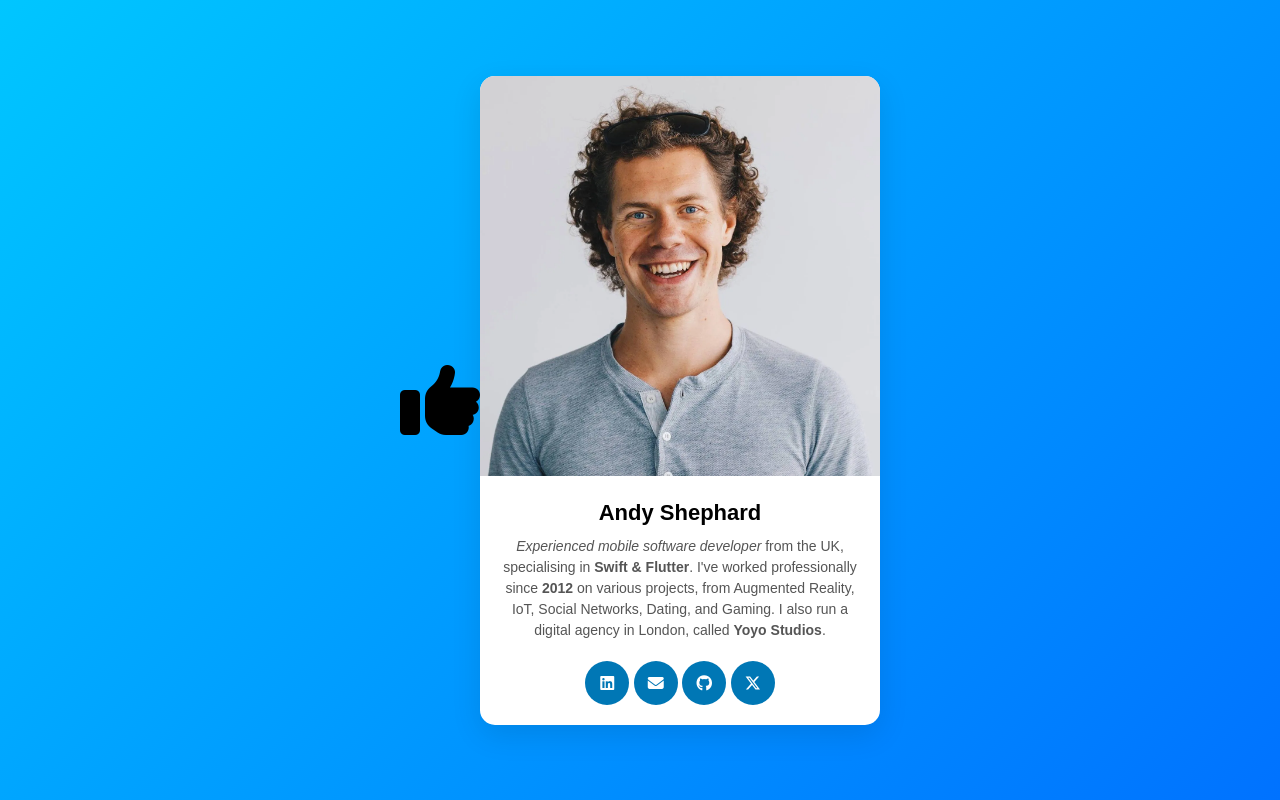
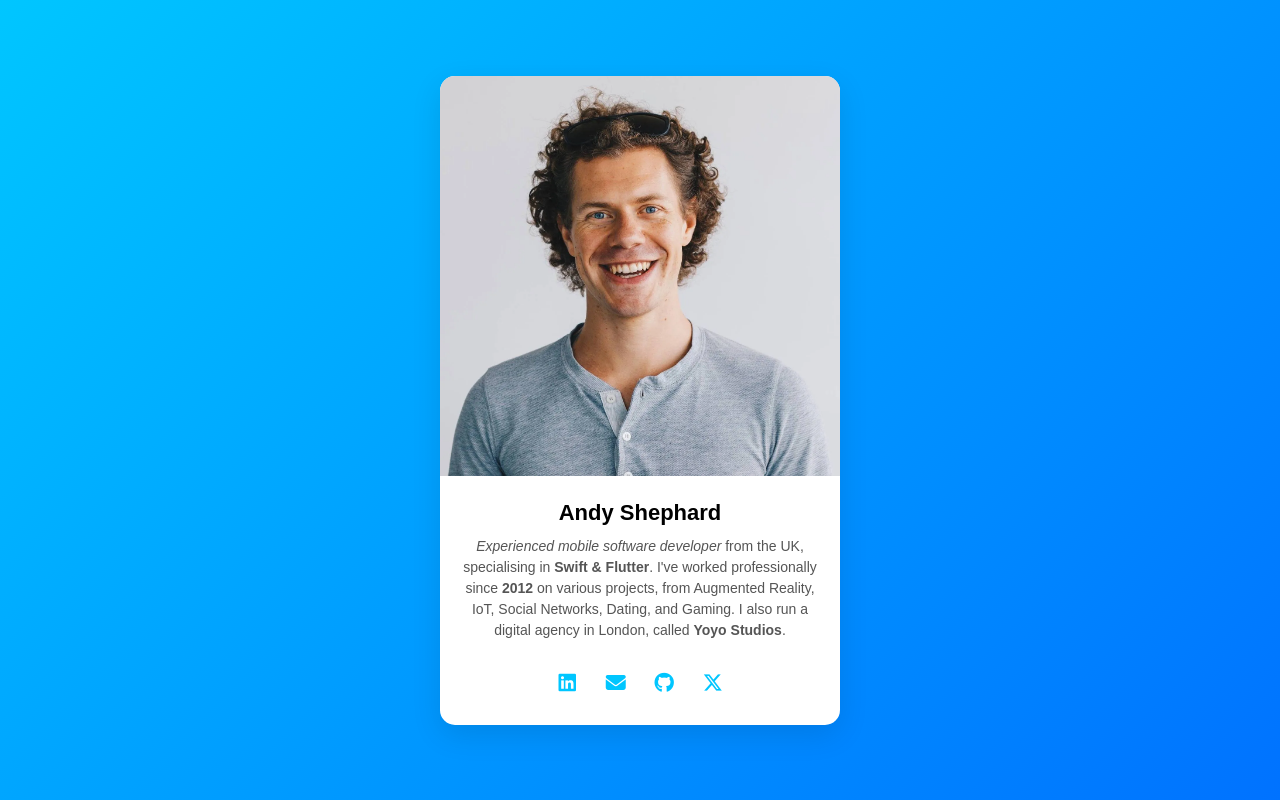
Before and after one commit to andyshephard/andyshephard.github.io, a plain HTML site: page index.html in a window 1280 px wide. Drawn offline with Linux system fonts and the light colour scheme.

Commit message:
fixed icons and links

```diff
--- a/css/style.css
+++ b/css/style.css
@@ -54,8 +54,8 @@ body {
     display: inline-flex;
     align-items: center;
     justify-content: center;
-    background-color: #0077b5;
-    color: white;
+    background-color: white;
+    color: #00c6ff;
     text-decoration: none;
     width: 44px;
     height: 44px;
@@ -64,6 +64,12 @@ body {
     transition: background-color 0.2s ease;
 }
 
+.social-button i {
+    color: #00c6ff;
+    font-size: 20px;
+    transition: color 0.2s ease;
+}
+
 .social-button:hover {
     background-color: #eee;
 }
--- a/index.html
+++ b/index.html
@@ -33,10 +33,10 @@
 
       gtag('config', 'UA-67187243-1');
     </script>
-    <script src="https://kit.fontawesome.com/382dad5936.js" crossorigin="anonymous"></script>
+
+    <link rel="stylesheet" href="https://cdnjs.cloudflare.com/ajax/libs/font-awesome/6.7.2/css/all.min.css">
 </head>
 <body>
-    <i class="fa-solid fa-thumbs-up fa-5x"></i>
     <div class="card">
         <img src="img/andy.webp" alt="Andy Shephard">
         <div class="card-content">
```
